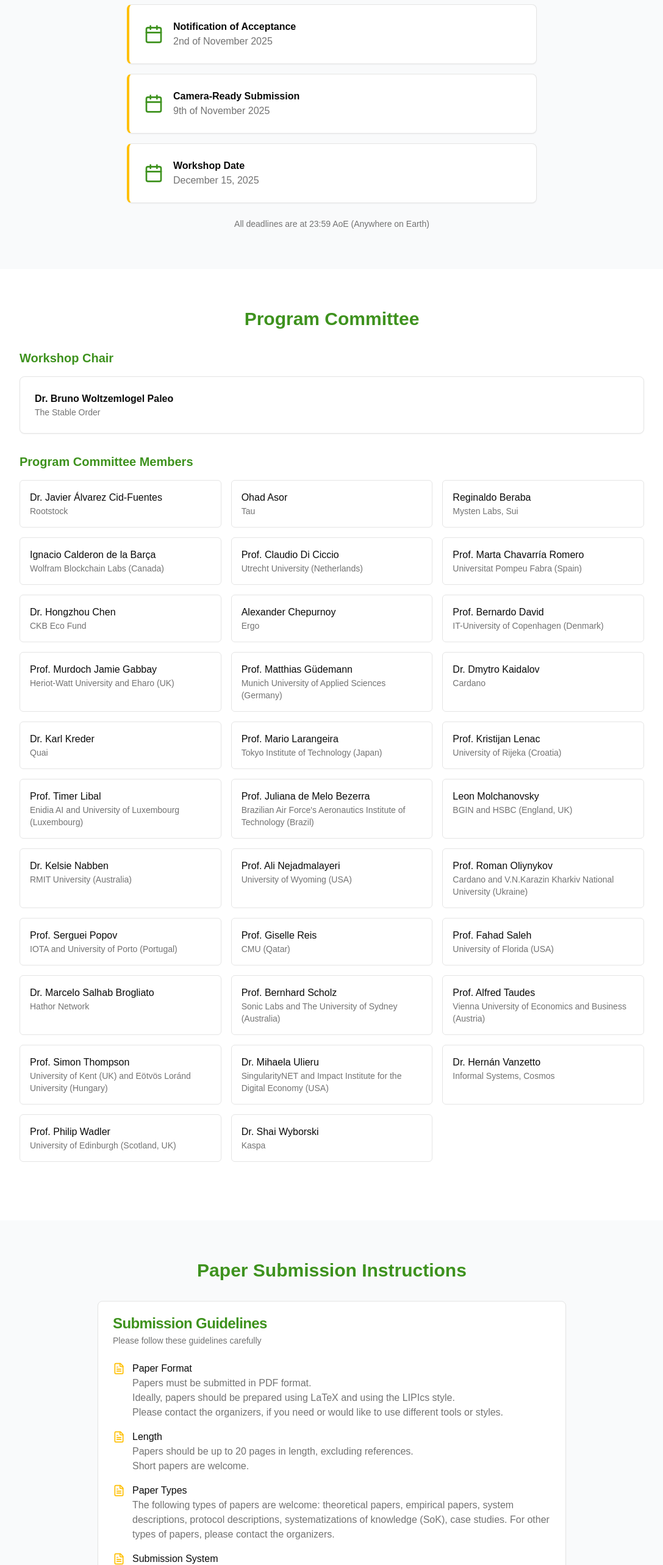
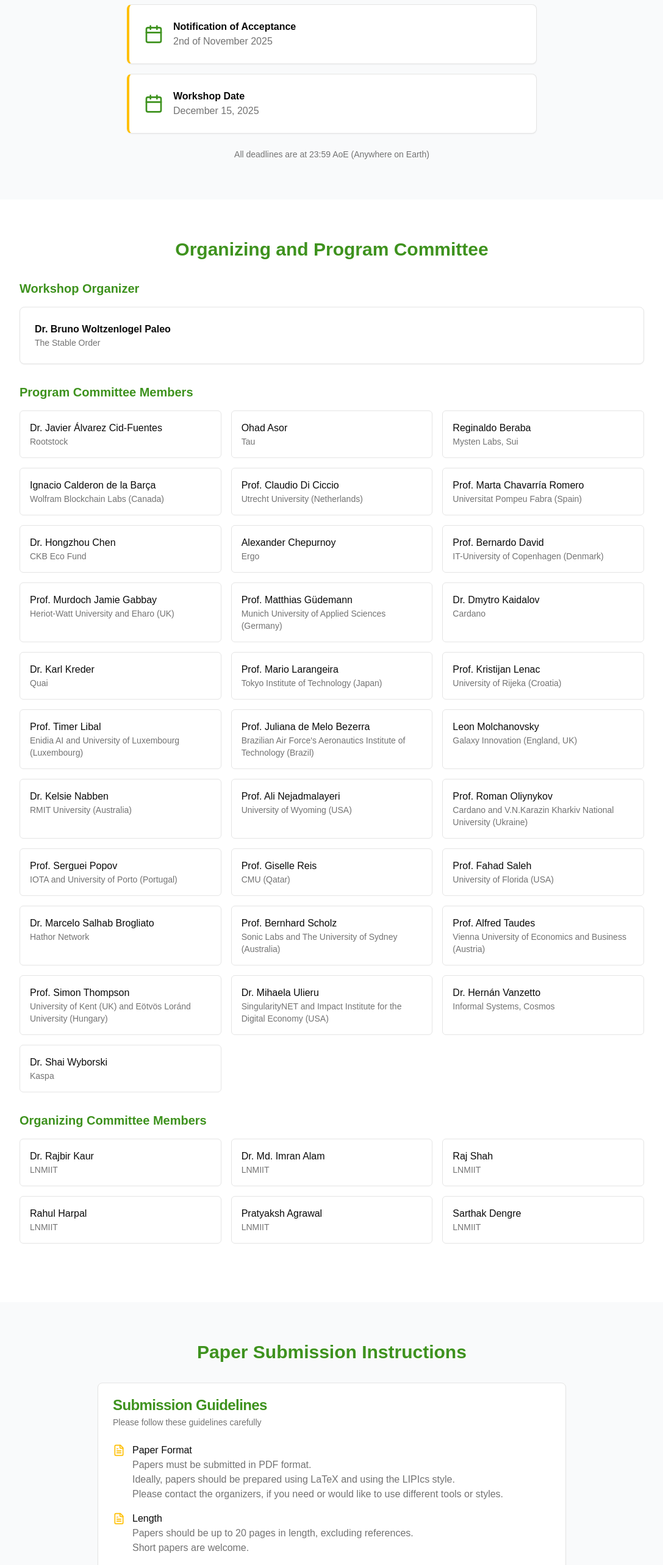
Before and after one commit to StabilityNexus/StabilityWorkshop, a Next.js app: page / in a window 1280 px wide. Shown: the part 1780-4346 px from the top of the page at 61% size, without its empty margins (96-1183 px from the left). Built offline with nearby package versions, Linux system fonts and the light colour scheme.

Commit message:
Updated the organizing team

```diff
--- a/app/page.tsx
+++ b/app/page.tsx
@@ -183,17 +183,6 @@ export default function WorkshopPage() {
                   </div>
                 </CardContent>
               </Card>
-              <Card className="mb-4 border-l-4 border-l-[#FFBF00]">
-                <CardContent className="pt-6">
-                  <div className="flex items-center gap-4">
-                    <Calendar className="h-8 w-8 text-[#3E921E]" />
-                    <div>
-                      <p className="font-semibold">Camera-Ready Submission</p>
-                      <p className="text-muted-foreground">9th of November 2025</p>
-                    </div>
-                  </div>
-                </CardContent>
-              </Card>
               <Card className="border-l-4 border-l-[#FFBF00]">
                 <CardContent className="pt-6">
                                       <div className="flex items-center gap-4">
@@ -215,14 +204,14 @@ export default function WorkshopPage() {
         {/* Program Committee */}
         <section id="committee" className="py-12 md:py-16">
           <div className="container mx-auto px-4">
-            <h2 className="text-3xl font-bold mb-8 text-center text-[#3E921E]">Program Committee</h2>
+            <h2 className="text-3xl font-bold mb-8 text-center text-[#3E921E]">Organizing and Program Committee</h2>
             <div className="max-w-5xl mx-auto">
               <div className="mb-8">
-                <h3 className="text-xl font-semibold mb-4 text-[#3E921E]">Workshop Chair</h3>
+                <h3 className="text-xl font-semibold mb-4 text-[#3E921E]">Workshop Organizer</h3>
                 <div className="grid md:grid-cols-1 gap-6">
                   <Card>
                     <CardContent className="pt-6">
-                      <p className="font-semibold">Dr. Bruno Woltzemlogel Paleo</p>
+                      <p className="font-semibold">Dr. Bruno Woltzenlogel Paleo</p>
                       <p className="text-sm text-muted-foreground">The Stable Order</p>
                     </CardContent>
                   </Card>
@@ -304,7 +293,7 @@ export default function WorkshopPage() {
                   </div>
                   <div className="p-4 border rounded-md">
                     <p className="font-medium">Leon Molchanovsky</p>
-                    <p className="text-sm text-muted-foreground">BGIN and HSBC (England, UK)</p>
+                    <p className="text-sm text-muted-foreground">Galaxy Innovation (England, UK)</p>
                   </div>
                   <div className="p-4 border rounded-md">
                     <p className="font-medium">Dr. Kelsie Nabben</p>
@@ -363,12 +352,37 @@ export default function WorkshopPage() {
                     <p className="text-sm text-muted-foreground">Informal Systems, Cosmos</p>
                   </div>
                   <div className="p-4 border rounded-md">
-                    <p className="font-medium">Prof. Philip Wadler</p>
-                    <p className="text-sm text-muted-foreground">University of Edinburgh (Scotland, UK)</p>
+                    <p className="font-medium">Dr. Shai Wyborski</p>
+                    <p className="text-sm text-muted-foreground">Kaspa</p>
+                  </div>
+                </div>
+            </div>
+            <div className="mb-8">
+                <h3 className="text-xl font-semibold mb-4 text-[#3E921E]">Organizing Committee Members</h3>
+                <div className="grid md:grid-cols-2 lg:grid-cols-3 gap-4">
+                  <div className="p-4 border rounded-md">
+                    <p className="font-medium">Dr. Rajbir Kaur</p>
+                    <p className="text-sm text-muted-foreground">LNMIIT</p>
                   </div>
                   <div className="p-4 border rounded-md">
-                    <p className="font-medium">Dr. Shai Wyborski</p>
-                    <p className="text-sm text-muted-foreground">Kaspa</p>
+                    <p className="font-medium">Dr. Md. Imran Alam</p>
+                    <p className="text-sm text-muted-foreground">LNMIIT</p>
+                  </div>
+                  <div className="p-4 border rounded-md">
+                    <p className="font-medium">Raj Shah</p>
+                    <p className="text-sm text-muted-foreground">LNMIIT</p>
+                  </div>
+                  <div className="p-4 border rounded-md">
+                    <p className="font-medium">Rahul Harpal</p>
+                    <p className="text-sm text-muted-foreground">LNMIIT</p>
+                  </div>
+                  <div className="p-4 border rounded-md">
+                    <p className="font-medium">Pratyaksh Agrawal</p>
+                    <p className="text-sm text-muted-foreground">LNMIIT</p>
+                  </div>
+                  <div className="p-4 border rounded-md">
+                    <p className="font-medium">Sarthak Dengre</p>
+                    <p className="text-sm text-muted-foreground">LNMIIT</p>
                   </div>
                 </div>
               </div>
@@ -479,14 +493,19 @@ export default function WorkshopPage() {
         {/* Publication */}
         <section id="publication" className="py-12 md:py-16 bg-gray-50">
           <div className="container mx-auto px-4">
-            <h2 className="text-3xl font-bold mb-8 text-center text-[#3E921E]">Publication</h2>
+            <h2 className="text-3xl font-bold mb-8 text-center text-[#3E921E]">Peer Review and Publication</h2>
             <div className="max-w-4xl mx-auto">
               <p className="text-center mb-8 text-muted-foreground">
-                All accepted papers will be published in the workshop proceedings. <br />
-                Authors of selected papers will be invited to
-                submit journal versions of their papers to a <br />
+                All submitted papers will be reviewed by the program committee. <br />
+                All papers accepted for presentation at the workshop  <br />
+                will be made public in the workshop's website. <br />
+                Authors of accepted papers are encouraged to take <br />
+                the reviews and feedback received during the workshop into account <br />
+                to improve their papers and submit their improved papers to a <br />
                 special issue of the{" "}
-                <a href="https://www.thejft.com/" className="text-[#3E921E] hover:underline">Journal of Financial Technology</a>.
+                <a href="https://www.thejft.com/" className="text-[#3E921E] hover:underline">Journal of Financial Technology</a>. <br />
+                Papers submitted to the special issue will be subject to a second round of reviews by
+                the journal's editorial board.
               </p>
             </div>
           </div>
@@ -579,13 +598,12 @@ export default function WorkshopPage() {
                 <p className="mb-4">
                   LNM Institute of Information Technology
                   <br />
-                  Jaipur, Rajasthan, India
+                  In the <a href="https://en.wikipedia.org/wiki/Organization_of_World_Heritage_Cities" className="text-[#3E921E] hover:underline">World Heritage</a> and <a href="https://en.wikipedia.org/wiki/Golden_Triangle_(India)" className="text-[#3E921E] hover:underline">Golden Triangle</a> City of
                   <br />
-                  PIN: 302031
+                  <a href="https://en.wikipedia.org/wiki/Jaipur" className="text-[#3E921E] hover:underline">Jaipur, Rajasthan, India</a>
                 </p>
                 <p className="mb-4">
                   The 1st Stability Workshop will be a hybrid event, <br />
-                  hosted at LNM Institute of Information Technology <br />
                   with remote participation allowed.
                 </p>
               </div>
```
